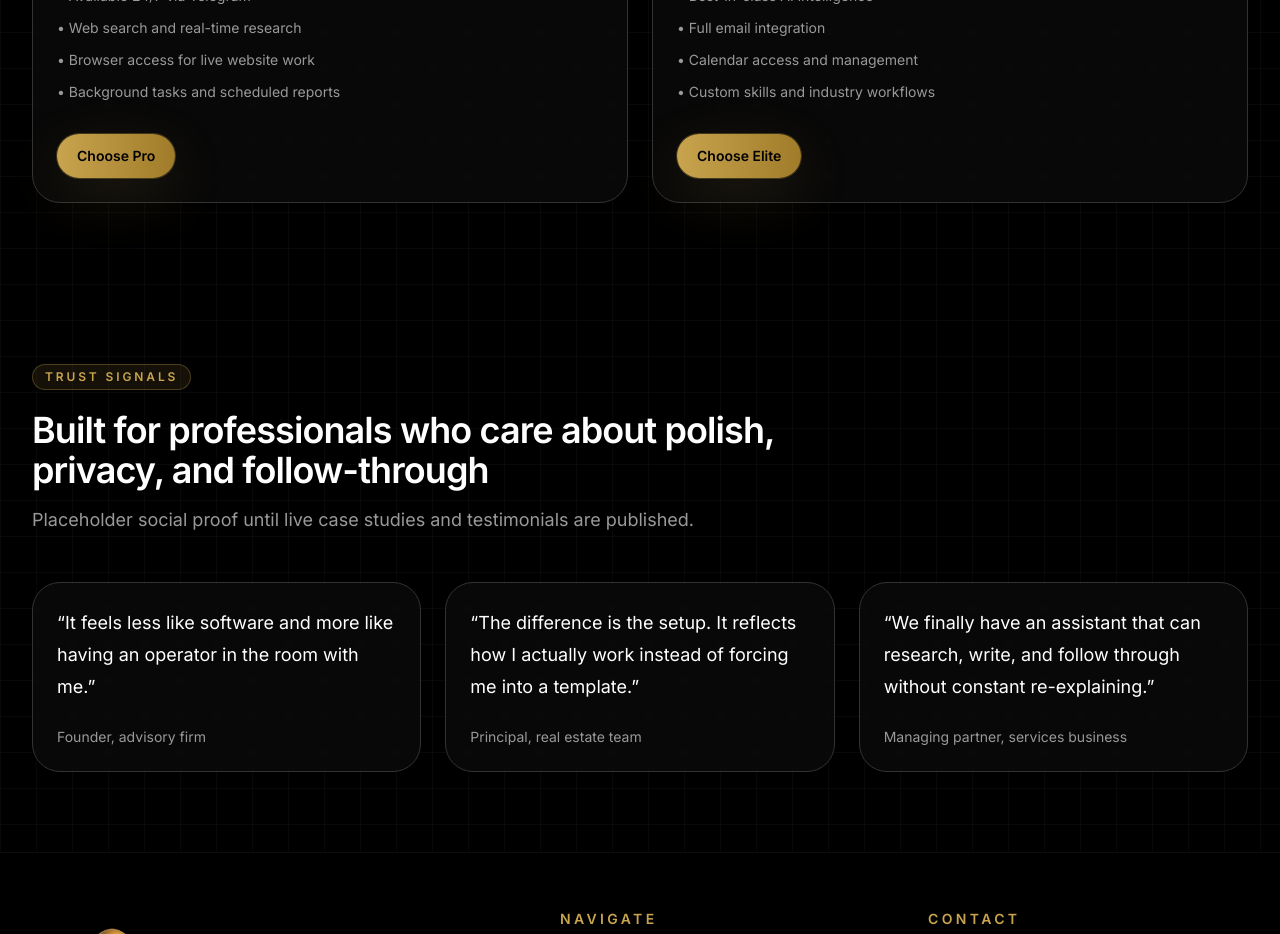
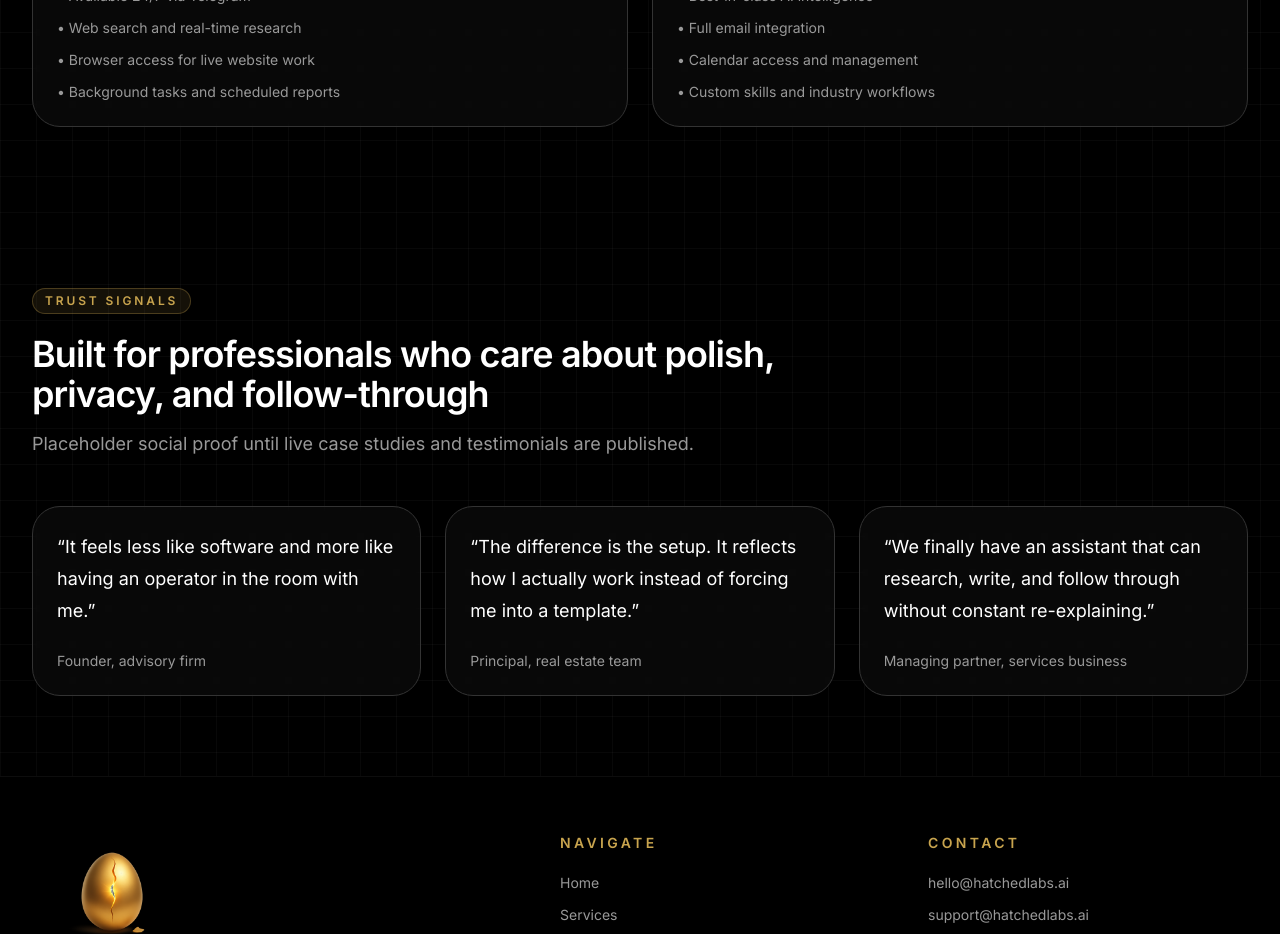
Before and after one commit to MrtyMfly-85/hatchedlabs-web, a Next.js app: page / in a window 1280 px wide. Shown: the part 2560-3494 px from the top of the page. Built offline with nearby package versions, Linux system fonts and the light colour scheme; no server answers.

Commit message:
Remove Choose buttons from pricing cards

```diff
--- a/src/components/marketing/pricing-cards.tsx
+++ b/src/components/marketing/pricing-cards.tsx
@@ -24,9 +24,7 @@ export function PricingCards() {
               <li key={feature}>• {feature}</li>
             ))}
           </ul>
-          <div className="mt-8">
-            <Button href={tier.ctaHref}>{`Choose ${tier.name}`}</Button>
-          </div>
+
         </Card>
       ))}
     </div>
```
